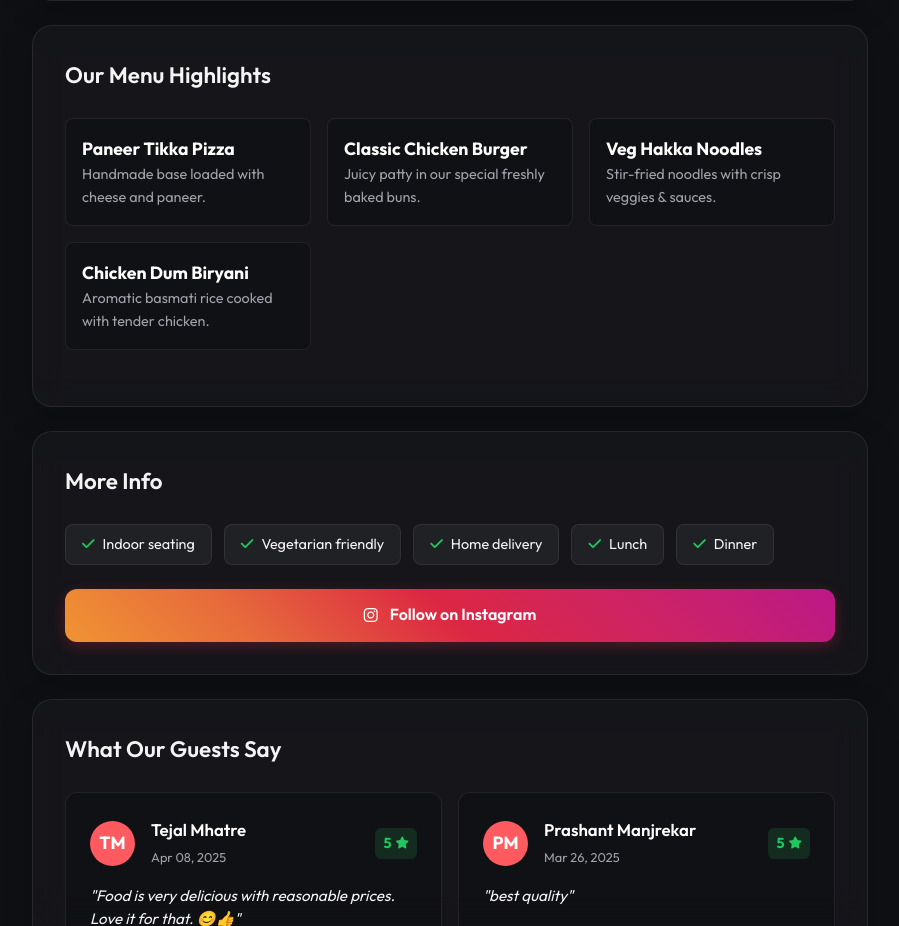
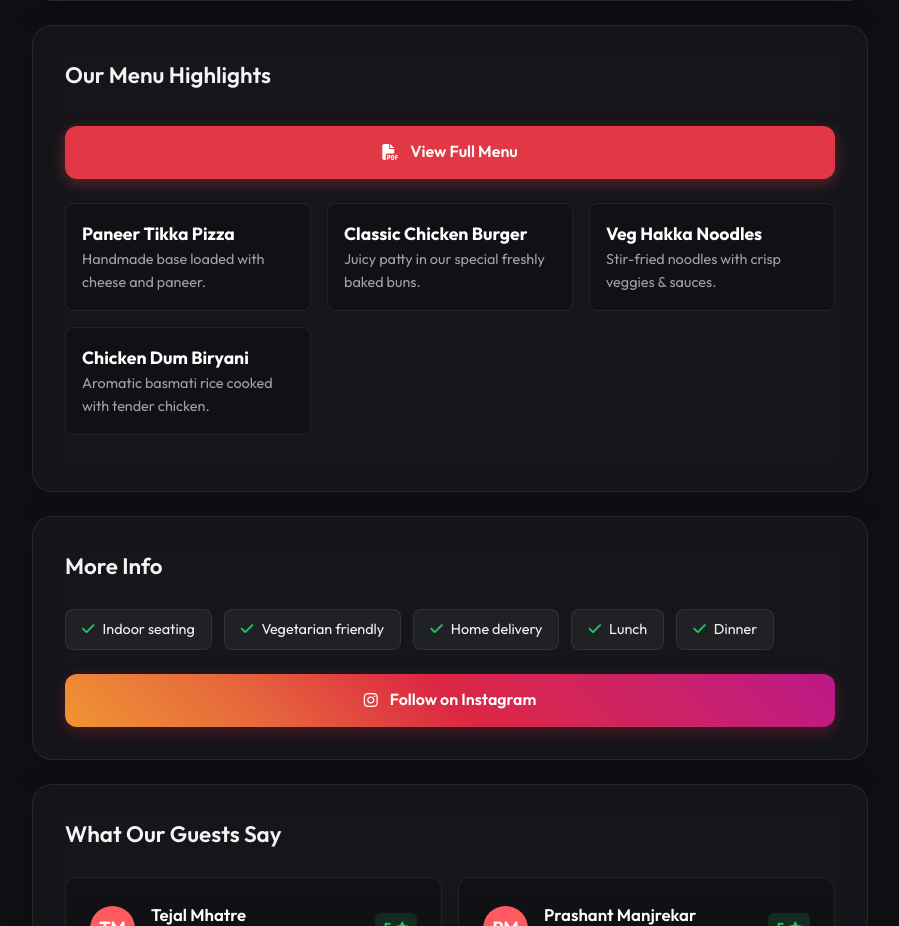
Before and after one commit to dhirajchaudhari20/applepie, a React (Vite) app: page / in a window 1280 px wide. Shown: the part 1189-2115 px from the top of the page, without its empty margins (190-1089 px from the left). Built offline with nearby package versions, Linux system fonts and the light colour scheme; no server answers; the database is empty.

Commit message:
Optimize menu loading in FlipbookModal and add menu link in MenuHighlights

```diff
--- a/src/components/FlipbookModal.jsx
+++ b/src/components/FlipbookModal.jsx
@@ -30,8 +30,6 @@ const FlipbookModal = ({ isOpen, onClose, pdfUrl }) => {
     return () => window.removeEventListener('resize', handleResize);
   }, []);
 
-  if (!isOpen) return null;
-
   function onDocumentLoadSuccess({ numPages }) {
     setNumPages(numPages);
   }
@@ -50,7 +48,11 @@ const FlipbookModal = ({ isOpen, onClose, pdfUrl }) => {
       flexDirection: 'column',
       justifyContent: 'center',
       alignItems: 'center',
-      zIndex: 9999,
+      zIndex: isOpen ? 9999 : -1,
+      visibility: isOpen ? 'visible' : 'hidden',
+      opacity: isOpen ? 1 : 0,
+      pointerEvents: isOpen ? 'auto' : 'none',
+      transition: 'opacity 0.3s ease, visibility 0.3s ease',
       padding: '20px'
     }}>
       <button
--- a/src/components/MenuHighlights.jsx
+++ b/src/components/MenuHighlights.jsx
@@ -1,9 +1,47 @@
-import React from 'react';
+import React, { useState, useEffect } from 'react';
+import { initializeApp } from "firebase/app";
+import { getDatabase, ref, onValue } from "firebase/database";
+
+const firebaseConfig = {
+  apiKey: "AIzaSyCohKlqNu0I1sXcLW4D_fv-OEw9x0S50q8",
+  authDomain: "dc-infotechpvt-1-d1a4b.firebaseapp.com",
+  databaseURL: "https://dc-infotechpvt-1-d1a4b-default-rtdb.firebaseio.com",
+  projectId: "dc-infotechpvt-1-d1a4b",
+  storageBucket: "dc-infotechpvt-1-d1a4b.firebasestorage.app",
+  messagingSenderId: "330752838328",
+  appId: "1:330752838328:web:1fe0ca04953934d4638703"
+};
+
+// Initialize Firebase only once
+const app = initializeApp(firebaseConfig);
+const db = getDatabase(app);
 
 const MenuHighlights = () => {
+  const [menuUrl, setMenuUrl] = useState("/assets/menu.pdf");
+
+  useEffect(() => {
+    const menuUrlRef = ref(db, 'settings/menuUrl');
+    const unsubscribe = onValue(menuUrlRef, (snapshot) => {
+      const url = snapshot.val();
+      if (url) {
+        setMenuUrl(url);
+      }
+    });
+    return () => unsubscribe();
+  }, []);
+
   return (
     <section className="card glass-card fade-in delay-2">
       <h2 className="section-title">Our Menu Highlights</h2>
+      <a
+        href={menuUrl}
+        target="_blank"
+        rel="noopener noreferrer"
+        className="btn primary-btn"
+        style={{ background: '#E23744', marginTop: '0.5rem' }}
+      >
+        <i className="fa-solid fa-file-pdf"></i> View Full Menu
+      </a>
       <div
         className="menu-grid"
         style={{
```
